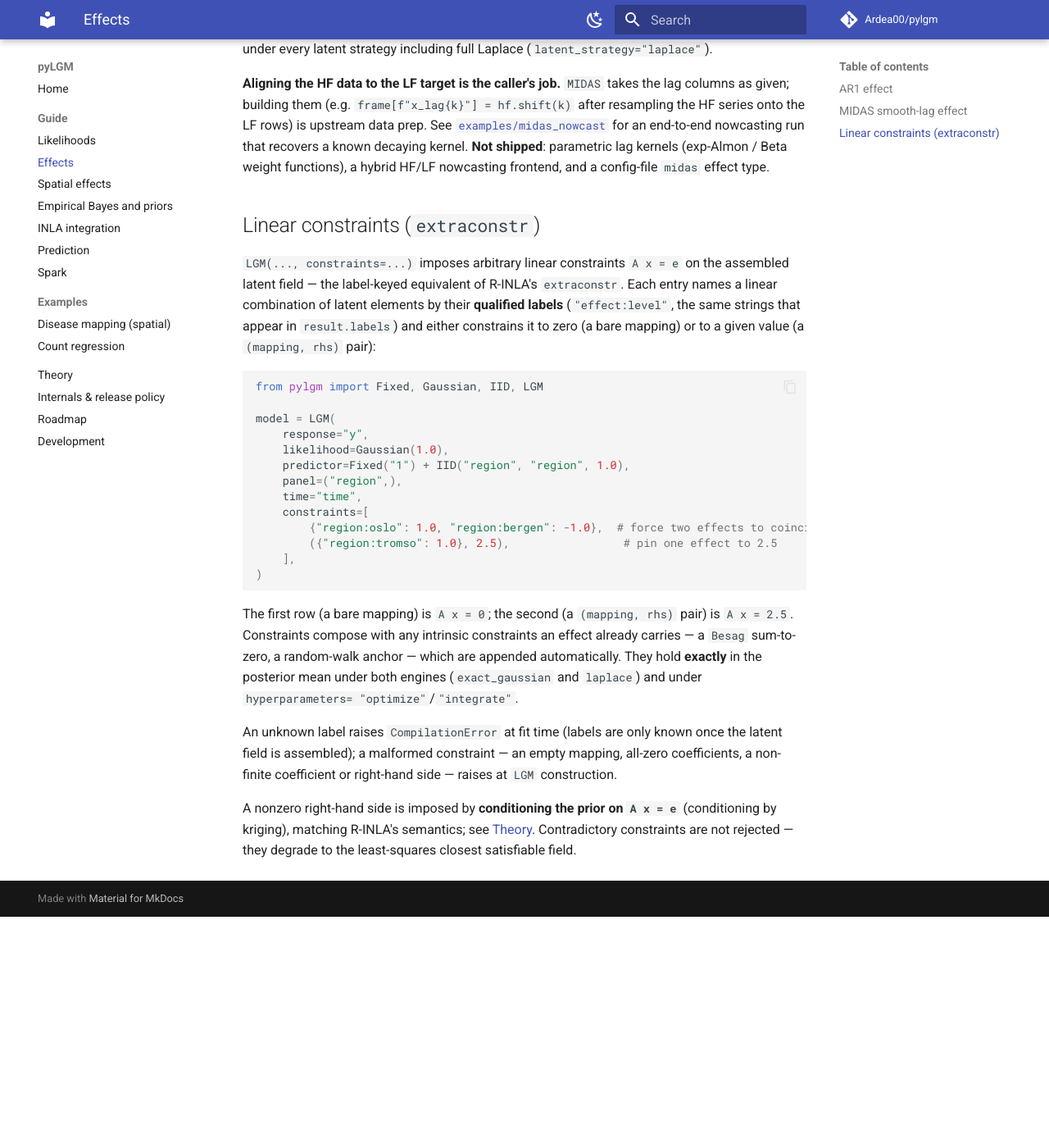
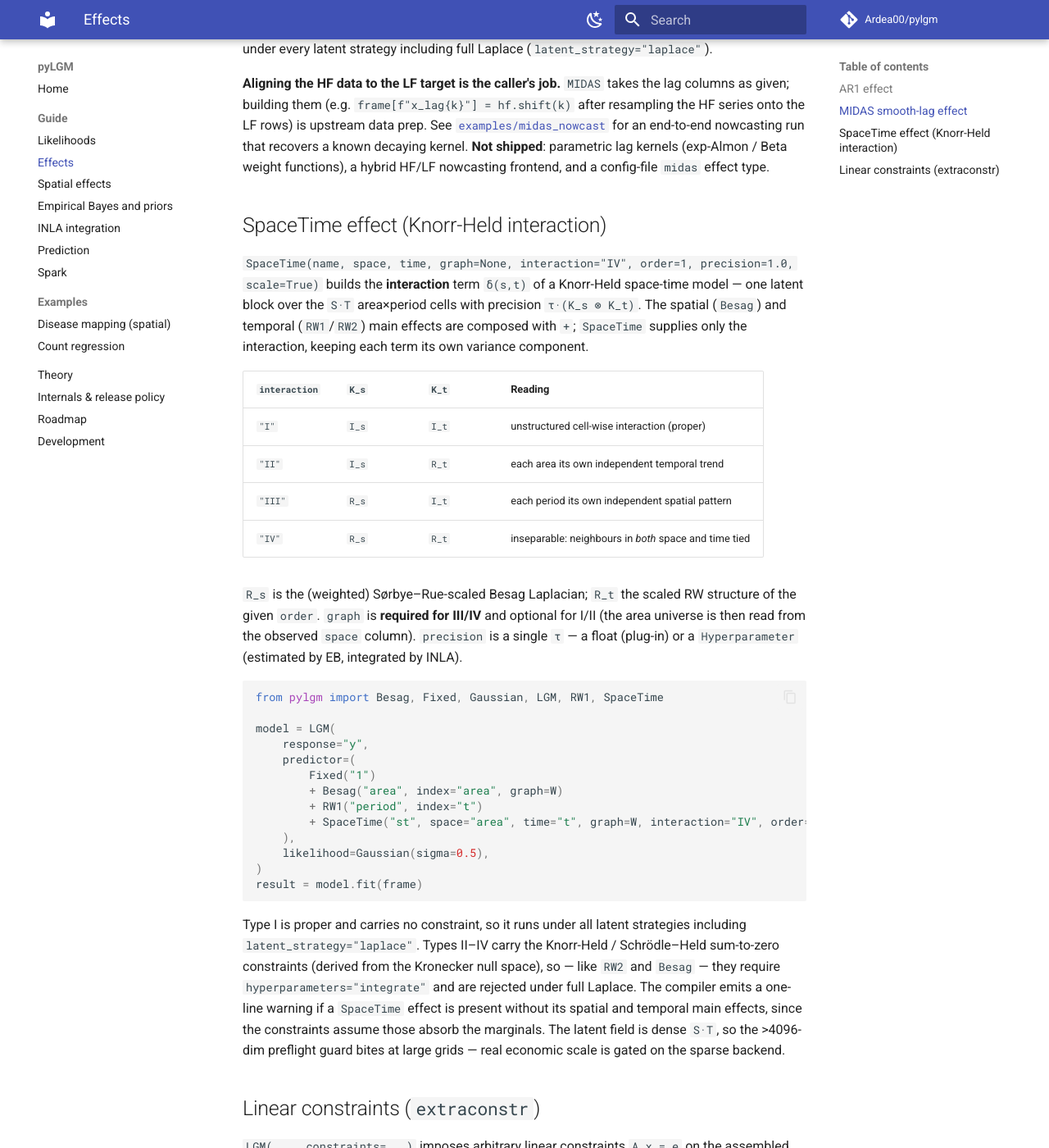
Before and after one commit to Ardea00/pylgm, an MkDocs documentation site: the page built from docs/effects.md, in a window 1280 px wide and 1400 px high, scrolled down 2862 px. Shown: the whole window at 82% size. Built offline with MkDocs 1.6.1 and Material for MkDocs 9.7.7, drawn with Linux system fonts in a browser that asks for light colours; comment, search, counter and statistics services are not loaded; before the commit the page ends 3980 px from its top, so only the background shows below that.

Commit message:
docs: SpaceTime effect guide + roadmap

````diff
--- a/docs/effects.md
+++ b/docs/effects.md
@@ -153,6 +153,54 @@ for an end-to-end nowcasting run that recovers a known decaying kernel. **Not
 shipped**: parametric lag kernels (exp-Almon / Beta weight functions), a hybrid
 HF/LF nowcasting frontend, and a config-file `midas` effect type.
 
+## SpaceTime effect (Knorr-Held interaction)
+
+`SpaceTime(name, space, time, graph=None, interaction="IV", order=1, precision=1.0, scale=True)`
+builds the **interaction** term `δ(s,t)` of a Knorr-Held space-time model — one
+latent block over the `S·T` area×period cells with precision `τ·(K_s ⊗ K_t)`.
+The spatial (`Besag`) and temporal (`RW1`/`RW2`) main effects are composed with
+`+`; `SpaceTime` supplies only the interaction, keeping each term its own
+variance component.
+
+| `interaction` | `K_s` | `K_t` | Reading |
+|------|-------|-------|---------|
+| `"I"`   | `I_s` | `I_t` | unstructured cell-wise interaction (proper) |
+| `"II"`  | `I_s` | `R_t` | each area its own independent temporal trend |
+| `"III"` | `R_s` | `I_t` | each period its own independent spatial pattern |
+| `"IV"`  | `R_s` | `R_t` | inseparable: neighbours in *both* space and time tied |
+
+`R_s` is the (weighted) Sørbye–Rue-scaled Besag Laplacian; `R_t` the scaled RW
+structure of the given `order`. `graph` is **required for III/IV** and optional
+for I/II (the area universe is then read from the observed `space` column).
+`precision` is a single `τ` — a float (plug-in) or a `Hyperparameter`
+(estimated by EB, integrated by INLA).
+
+```python
+from pylgm import Besag, Fixed, Gaussian, LGM, RW1, SpaceTime
+
+model = LGM(
+    response="y",
+    predictor=(
+        Fixed("1")
+        + Besag("area", index="area", graph=W)
+        + RW1("period", index="t")
+        + SpaceTime("st", space="area", time="t", graph=W, interaction="IV", order=1)
+    ),
+    likelihood=Gaussian(sigma=0.5),
+)
+result = model.fit(frame)
+```
+
+Type I is proper and carries no constraint, so it runs under all latent
+strategies including `latent_strategy="laplace"`. Types II–IV carry the
+Knorr-Held / Schrödle–Held sum-to-zero constraints (derived from the Kronecker
+null space), so — like `RW2` and `Besag` — they require
+`hyperparameters="integrate"` and are rejected under full Laplace. The compiler
+emits a one-line warning if a `SpaceTime` effect is present without its spatial
+and temporal main effects, since the constraints assume those absorb the
+marginals. The latent field is dense `S·T`, so the >4096-dim preflight guard
+bites at large grids — real economic scale is gated on the sparse backend.
+
 ## Linear constraints (`extraconstr`)
 
 `LGM(..., constraints=...)` imposes arbitrary linear constraints `A x = e` on
--- a/docs/roadmap.md
+++ b/docs/roadmap.md
@@ -9,8 +9,9 @@ For the precise semantics of each shipped feature, follow the links into the
 
 - **Likelihoods** — Gaussian (exact engine), Poisson and Bernoulli (Laplace
   engine). See [likelihoods](likelihoods.md).
-- **Effects** — `Fixed`, `IID`, `RW1`/`RW2`, stationary `AR1`, and the
-  `MIDAS` mixed-frequency smooth-lag effect. See [effects](effects.md).
+- **Effects** — `Fixed`, `IID`, `RW1`/`RW2`, stationary `AR1`, the `MIDAS`
+  mixed-frequency smooth-lag effect, and the Knorr-Held `SpaceTime`
+  interaction (Types I–IV). See [effects](effects.md).
 - **Spatial (CAR) family** — `Besag` (ICAR), `ProperCAR` (with `ρ` fixed or
   estimated), and `BYM2` (with `φ` fixed or estimated), complete for the dense
   reference regime. Graphs may be **weighted** (`{node: {neighbour: weight}}`),
````
